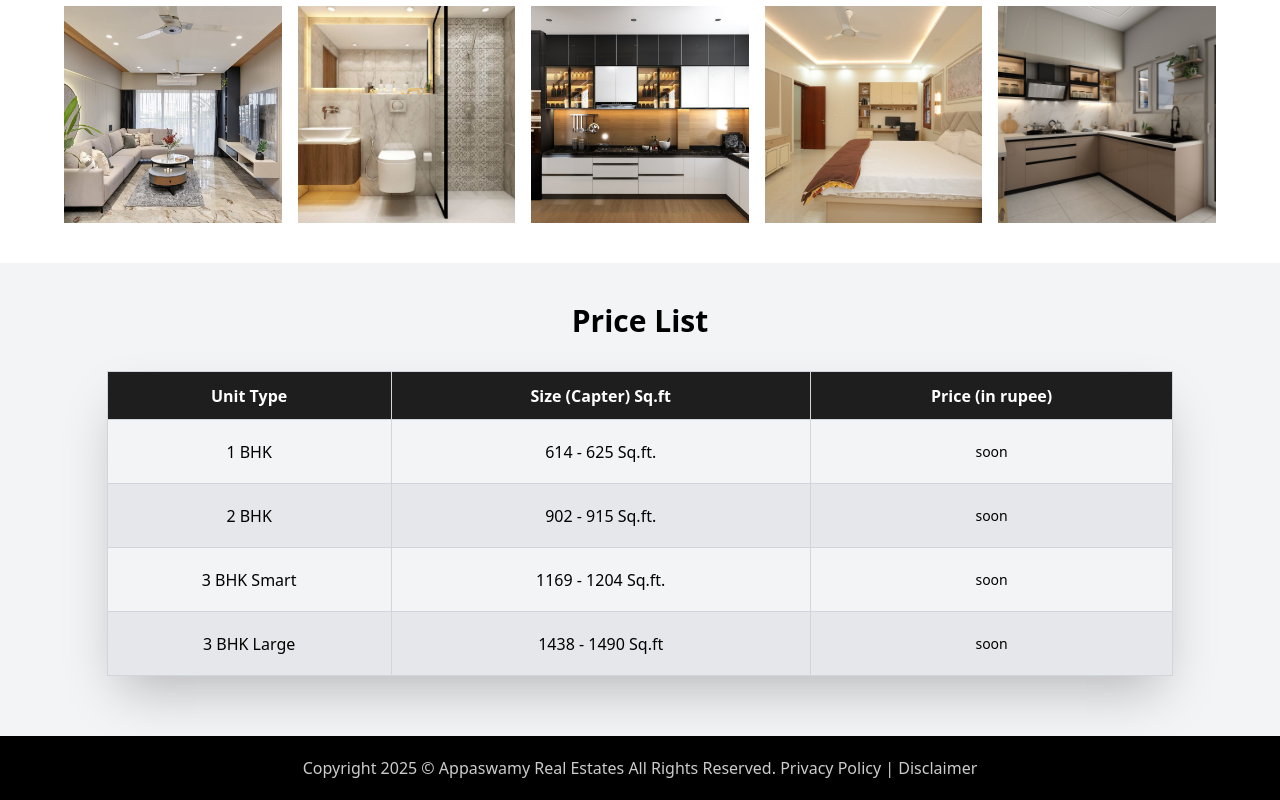
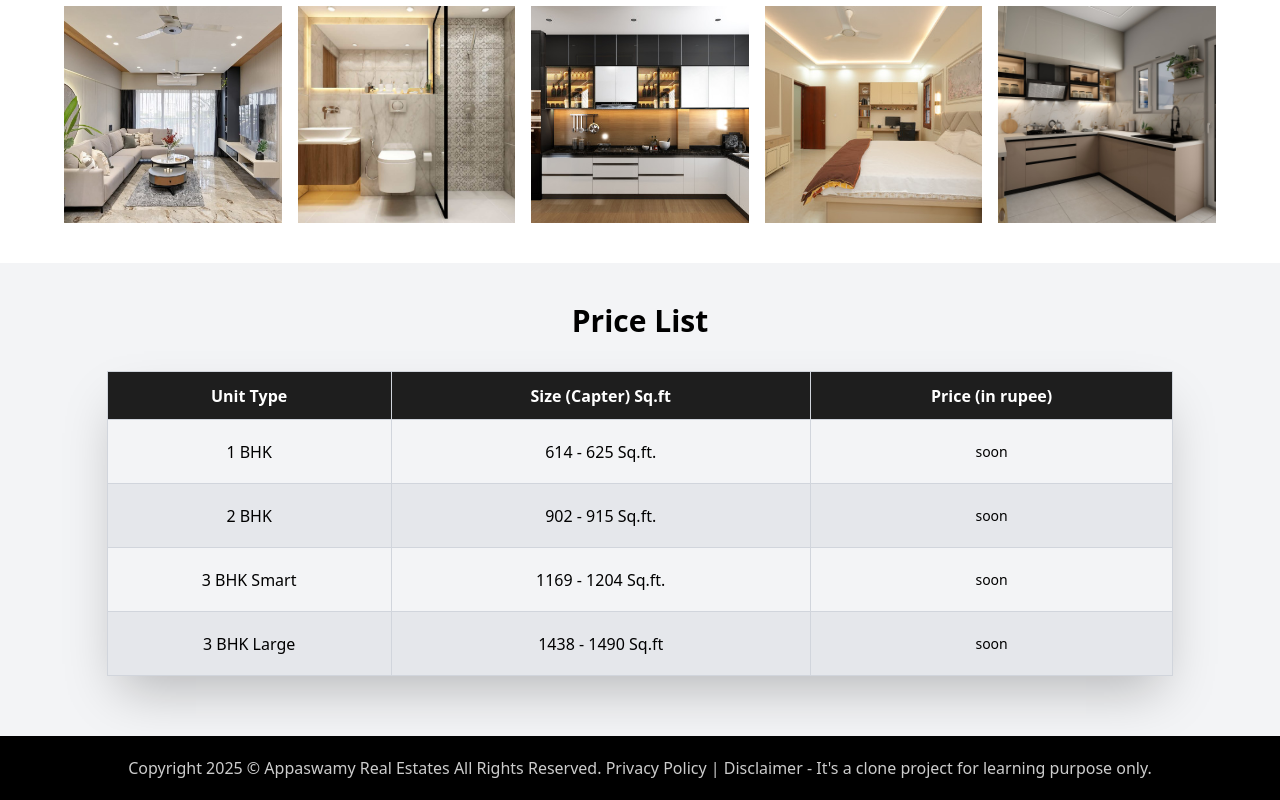
Before and after one commit to dhinakaran-Y/CD-tailwind-task-navbar, a website built with Vite: page index.html in a window 1280 px wide. Shown: the part 2500-3300 px from the top of the page. Built offline with nearby package versions, Linux system fonts and the light colour scheme.

Commit message:
footer disclaimer added

```diff
--- a/index.html
+++ b/index.html
@@ -340,8 +340,8 @@
 
     <footer class="bg-black">
         <div class="py-5 mx-auto text-white text-center || 2xl:w-5xl">
-            <p class="max-md:text-xs text-white/80">Copyright 2025 © Appaswamy Real Estates All Rights Reserved. <a href="https://appaswamy.com/Privacy-Policy">Privacy
-                    Policy</a> | <a href="https://appaswamy.com/disclaimer">Disclaimer</a></p>
+            <p class="max-md:text-xs text-white/80">Copyright 2025 © Appaswamy Real Estates All Rights Reserved. <a>Privacy
+                    Policy</a> | Disclaimer - It's a clone project for learning purpose only.</p>
         </div>
     </footer>
 
```
